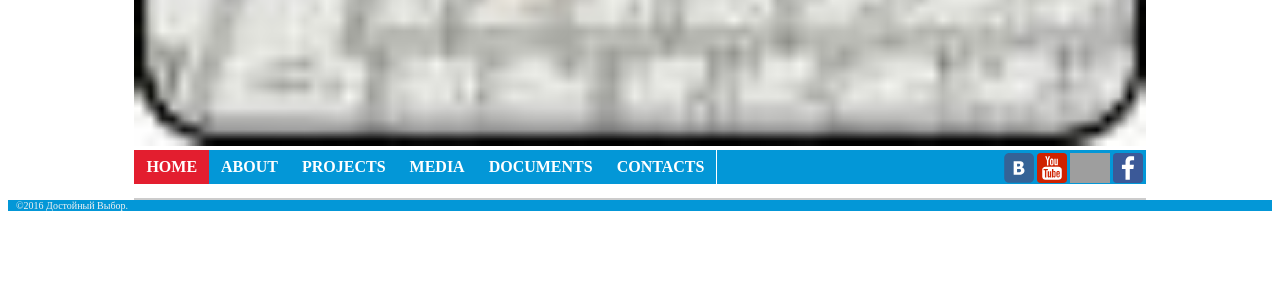
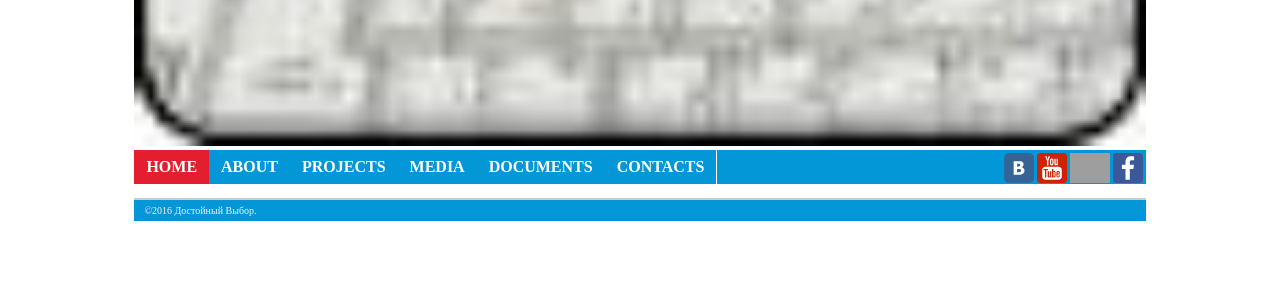
Before and after one commit to floatn/vybor_project, a Django app: page / in a window 1280 px wide. Shown: the part 1055-1341 px from the top of the page. Run offline with Django 3.2, Linux system fonts and the light colour scheme; data comes from the database, SQL or seed files in the repository; data that the repository does not hold is empty; some libraries are stand-ins or nearby versions; grey boxes are pictures that could not be loaded.

Commit message:
Set page signer

```diff
--- a/static/css/style.css
+++ b/static/css/style.css
@@ -154,9 +154,10 @@ h2 {
     margin: 20px 0px 0px 10px;
 }
 div.signer {
-    padding-left: 8px;
-    display: block;
+    padding: 5px 10px;
     color: #f2f2f2;
-    background-color: #069;
+    /*background-color: #069;*/
+    background-color: #0397d7;
     font-size: x-small;
+    margin: 0 10%;
 }
--- a/templates/index.html
+++ b/templates/index.html
@@ -108,7 +108,7 @@
     <div style="margin: 0 10%;">
         {% block content %}{% endblock %}
     </div>
-    <div style="padding-left:8px; display:block; color:#f2f2f2; background-color:#0397d7; font-size:x-small;">
+    <div class="signer">
         ©2016 Достойный Выбор.
     </div>
 </body>
```
